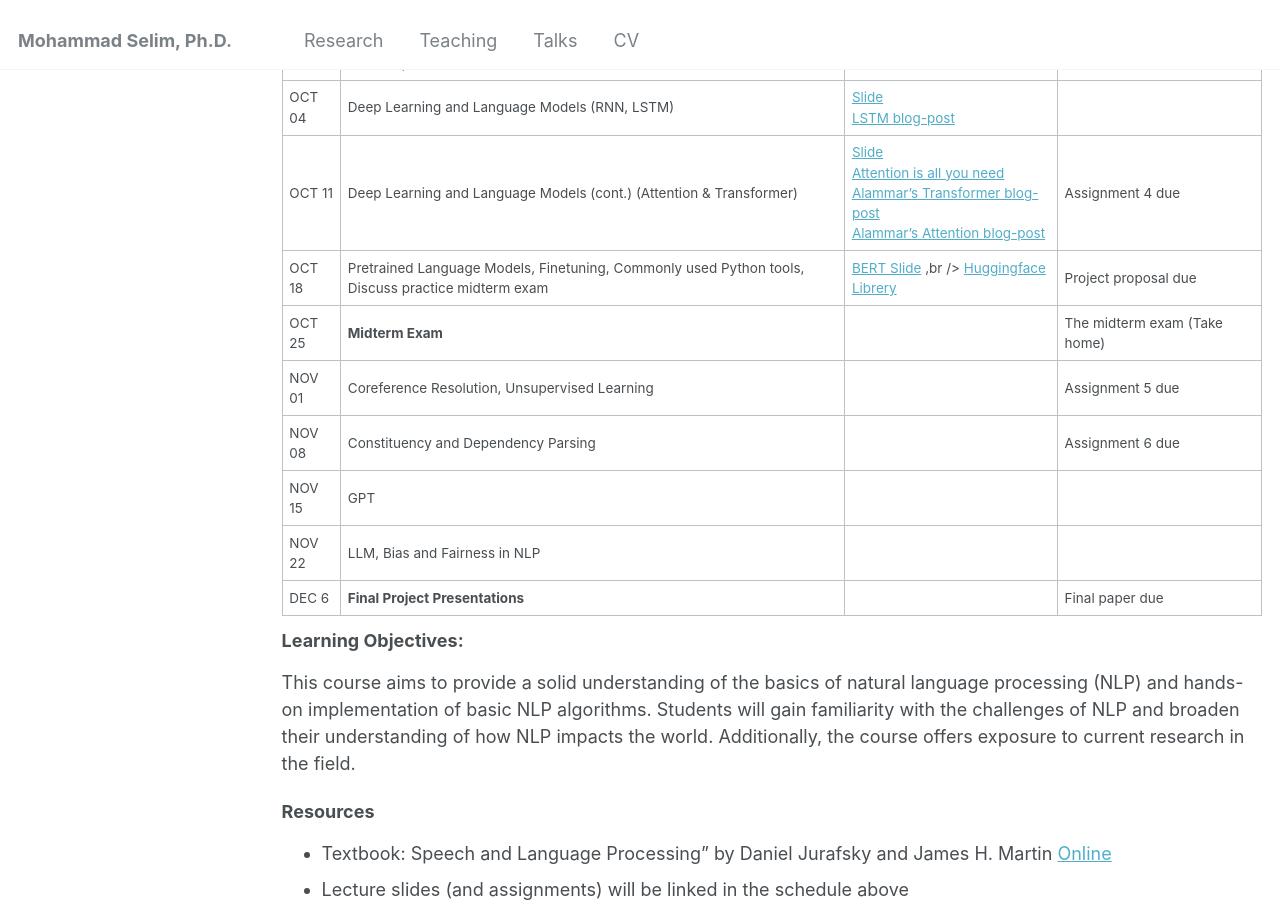
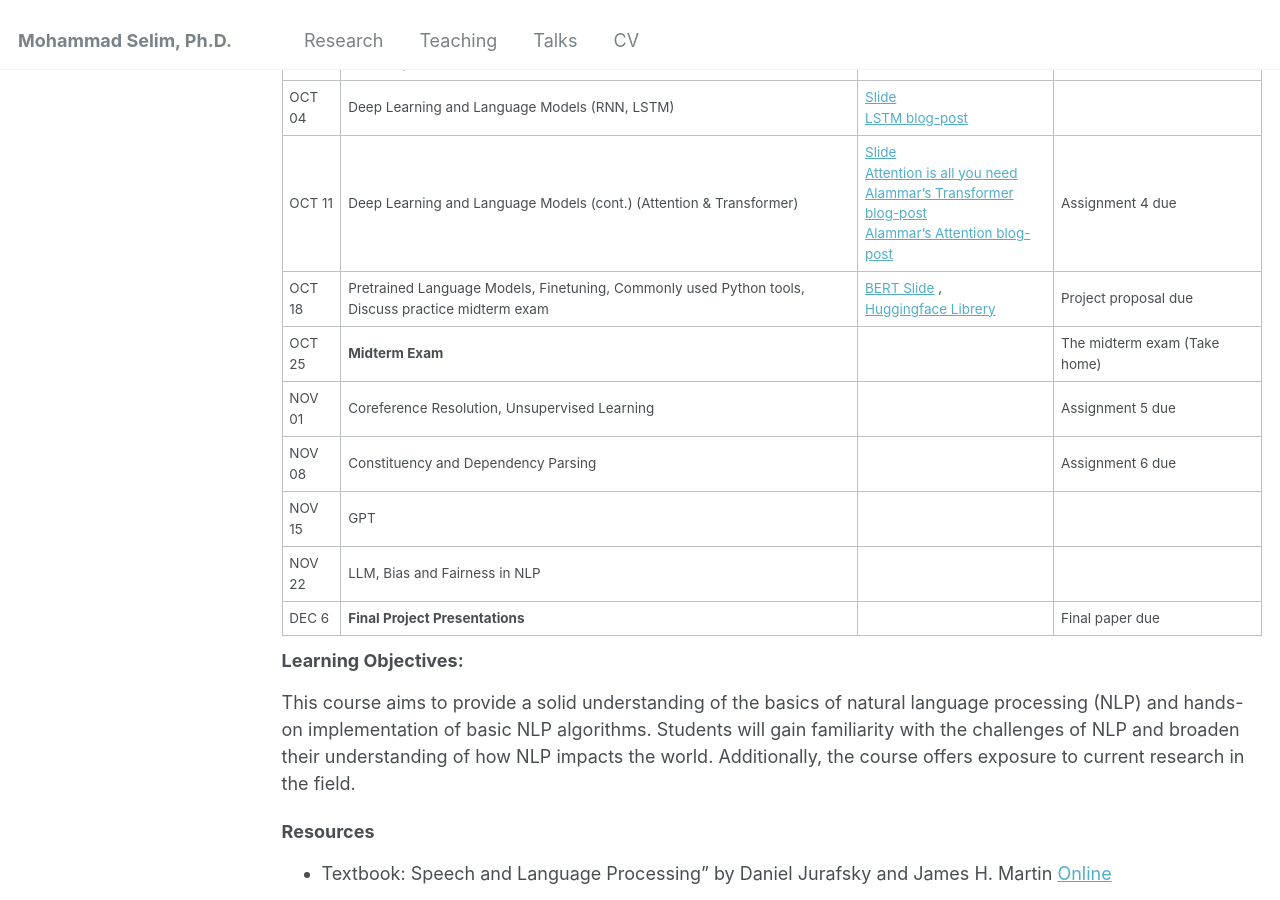
Before and after one commit to selimmd/selimmd.github.io, a Jekyll site: the page built from _teaching/nlp2024.md, in a window 1280 px wide and 900 px high, scrolled down 732 px. Built offline with Jekyll 4.4.1, drawn with Linux system fonts in a browser that asks for light colours.

Commit message:
Update nlp2024.md

```diff
--- a/_teaching/nlp2024.md
+++ b/_teaching/nlp2024.md
@@ -40,7 +40,7 @@ h2, h3, h4, h5, h6 {margin: 0;}
 | Sep 27  | <br/> Word Representations (cont.) | [Slide](https://docs.google.com/presentation/d/1QuoOQXcAF812_ZI59ehgF9BzCVvIFK5w/edit?usp=sharing&ouid=115579883578265764099&rtpof=true&sd=true) | Assignment 3 Due|
 | OCT 04  | Deep Learning and Language Models  (RNN, LSTM)                                                         | [Slide](https://docs.google.com/presentation/d/1eyMPVrKNwTYC1Xdpw6x2O17YzDbj73JX/edit?usp=sharing&ouid=115579883578265764099&rtpof=true&sd=true) <br/> [LSTM blog-post](https://colah.github.io/posts/2015-08-Understanding-LSTMs/)   | |
 | OCT 11  | Deep Learning and Language Models (cont.)  (Attention & Transformer)                                               | [Slide](https://docs.google.com/presentation/d/1SwEF2iyhOKQntgSV6zmPz9pSuT_uhEmT/edit?usp=sharing&ouid=115579883578265764099&rtpof=true&sd=true) <br/> [Attention is all you need](https://arxiv.org/pdf/1706.03762) <br/> [Alammar's Transformer blog-post]([https://colah.github.io/posts/2015-08-Understanding-LSTMs/](https://jalammar.github.io/illustrated-transformer/))  <br/>  [Alammar's Attention blog-post](https://jalammar.github.io/visualizing-neural-machine-translation-mechanics-of-seq2seq-models-with-attention/)  | Assignment 4 due |
-| OCT 18 |  Pretrained Language Models, Finetuning, Commonly used Python tools, Discuss practice midterm exam  | [BERT Slide](https://nlp.stanford.edu/seminar/details/jdevlin.pdf) ,br /> [Huggingface Librery](https://github.com/huggingface/transformers) | Project proposal due |
+| OCT 18 |  Pretrained Language Models, Finetuning, Commonly used Python tools, Discuss practice midterm exam  | [BERT Slide](https://nlp.stanford.edu/seminar/details/jdevlin.pdf) ,<br /> [Huggingface Librery](https://github.com/huggingface/transformers) | Project proposal due |
 | OCT 25 | **Midterm Exam** |  | The midterm exam (Take home) |
 | NOV 01 | Coreference Resolution, Unsupervised Learning  | |  Assignment 5 due|
 | NOV 08  | Constituency and Dependency Parsing |  | Assignment 6 due |
```
